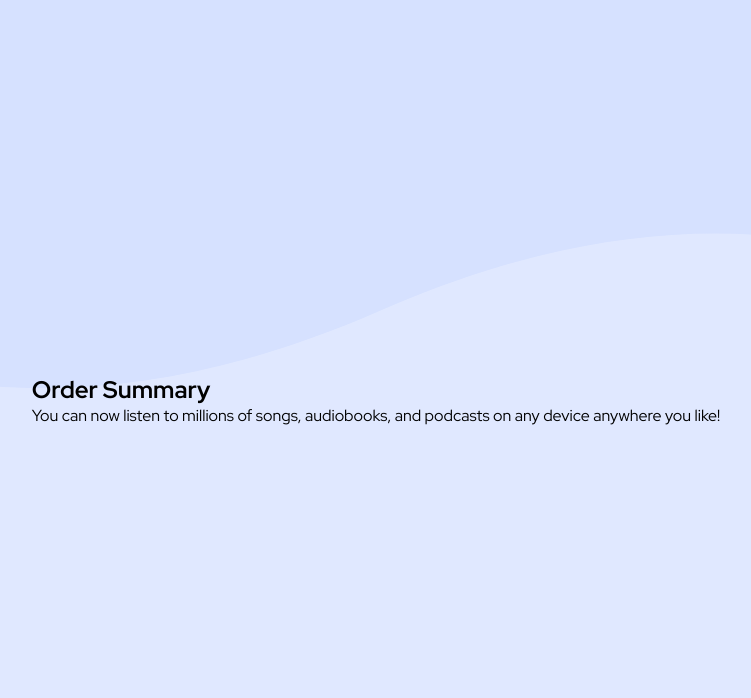
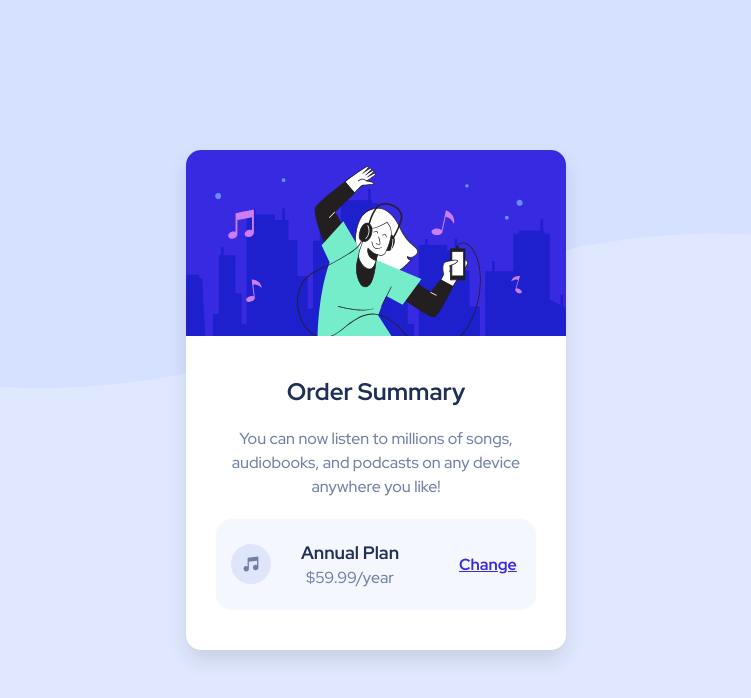
Before and after one commit to ThuReinMinHtun/order-summmary, a plain HTML site: page index.html in a window 1280 px wide. Shown: the whole page, without its empty margins (264-1015 px from the left). Drawn offline with Linux system fonts and the light colour scheme.

Commit message:
price commit

```diff
--- a/index.html
+++ b/index.html
@@ -19,18 +19,29 @@
   <body>
     <div class="container">
       <div class="card">
-        <div class="img-section"></div>
+        <div class="img-section">
+          <img src="./images/illustration-hero.svg" alt="dancing person">
+        </div>
         <div class="contents">
           <h2>Order Summary</h2>
           <p>
             You can now listen to millions of songs, audiobooks, and podcasts on
             any device anywhere you like!
           </p>
-          <div class="order"></div>
+          <div class="order">
+            <div class="order-details">
+              <img src="./images/icon-music.svg" alt="music icon">
+              <div>
+                <p class="title">Annual Plan</p>
+                <p class="price">$59.99/year</p>
+              </div>
+              <a href="#" class="price-change">Change</a>
+            </div>
+          </div>
         </div>
       </div>
     </div>
-    <!-- Annual Plan $59.99/year Change Proceed to Payment Cancel Order -->
+    <!--    Proceed to Payment Cancel Order -->
 
     <!-- <div class="attribution">
       Challenge by
--- a/style.css
+++ b/style.css
@@ -27,7 +27,103 @@ body{
     background-size: contain;
 }
 
+.container{
+  display: flex;
+  align-items: center;
+  justify-content: center;
+  width: 100%;
+  max-width: 420px;
+  height: auto;
+  padding: 20px;
+  transition: all 0.7s ease-in;
+}
 
+.card{
+  background-color: white;
+  border-radius: 15px ;
+  overflow: hidden;
+  text-align: center;
+  box-shadow:0 10px 20px rgba(0, 0, 0, 0.1) ;
+
+}
+
+.img-section{
+  width: 100%;
+  max-width: 420px;
+}
+
+.img-section img{
+    width: 100%;
+    height: auto;
+}
+
+.contents{
+  padding: 20px;
+  margin-top: 15px;
+}
+
+.contents h2{
+  font-weight: bold;
+  font-style: normal;
+  color: var(--dark-blue);
+}
+
+.contents p{
+  color: var(--desaturated-blue);
+  font-size: 16px;
+  font-weight: 450;
+  margin:20px 10px;
+  line-height: 1.5;
+  padding: 0 15px;
+}
+
+.order{
+    display: flex;
+    justify-content: space-between;
+    align-items: center;
+    background-color: var(--very-pale-blue);
+    margin: 20px 10px;
+    border-radius: 15px;
+    padding:0 15px;
+}
+
+.order-details{
+  display: flex;
+  align-items: center;
+}
+
+
+.order-details img{
+  width: 40px ;
+  height: 40px;
+  margin-right: 10px;
+}
+
+
+.order-details .title{
+  color: var(--dark-blue);
+  margin: 20px 5px 0  ;
+  font-size: 18px;
+  font-weight:bold;
+}
+
+.order-details .price{
+  color: var(--desaturated-blue);
+  margin-top: 0;
+  margin-bottom: 20px;
+}
+
+.price-change{
+  margin-left: 40px;
+  font-weight: 700;
+  color: var(--bright-blue);
+
+}
+.price-change:hover{
+  text-decoration: none;
+  color: #7C73D3;
+  transition: all 0.3s ease;
+}
 
 .attribution {
   font-size: 11px;
```
